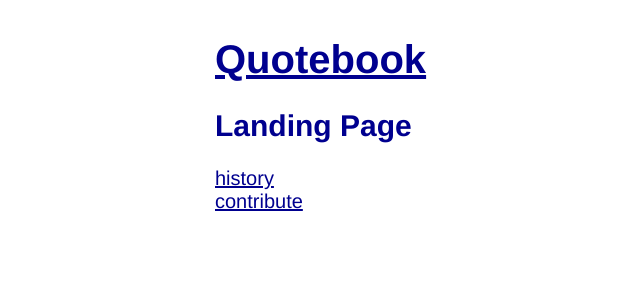
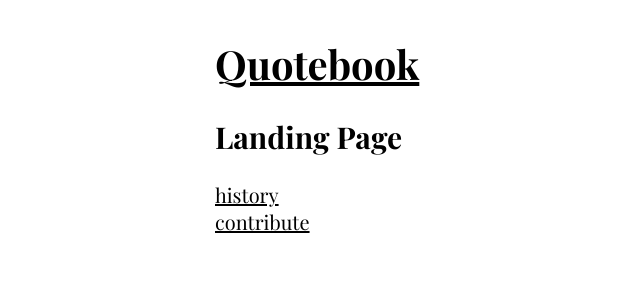
Before and after one commit to amminer/cloud-final-quotebook, a Flask app: page / in a window 1280 px wide. Shown: the top 300 px of the page, without its empty margins (173-813 px from the left). Run offline with Flask 3, Linux system fonts and the light colour scheme.

Commit message:
new cuter font

```diff
--- a/hw2/static/style.css
+++ b/hw2/static/style.css
@@ -1,5 +1,10 @@
-body       { font-family: "Helvetica", sans-serif; font-size: 20px; color: #008303; }
-a, h1, h2  { color: #00008F; }
+@font-face {
+    font-family: Playfair;
+    src: url(static/Playfair.ttf);
+}
+
+body       { font-family: "Helvetica", sans-serif; font-size: 20px; color: #111; }
+a, h1, h2  { font-family: Playfair; color: #000; }
 form       { margin:.1em auto; padding:.1em; width: 504px; border: 1px }
 .heading  { font-weight: bold; }
 .page      { margin:.1em auto; padding:.1em; width: 504px;  }
```
Also changed, not shown: hw2/static/Playfair.ttf (added).
